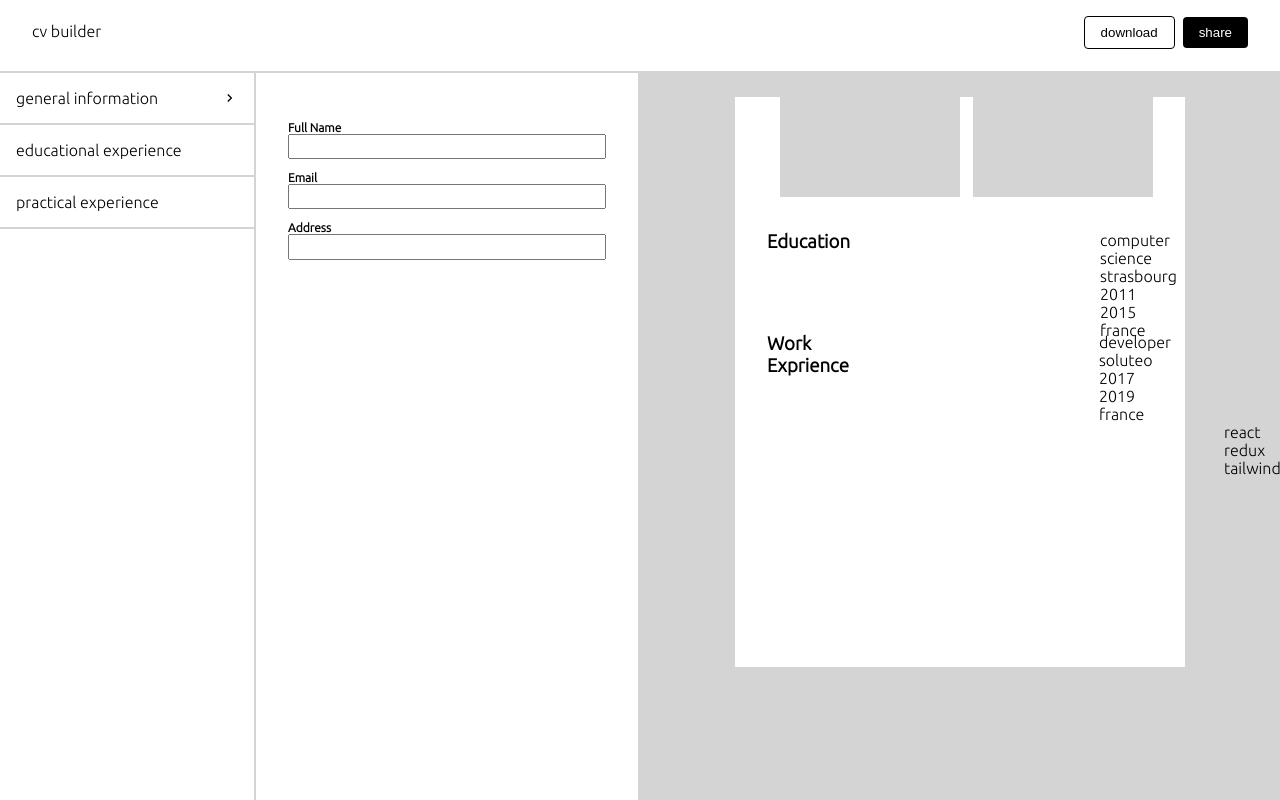
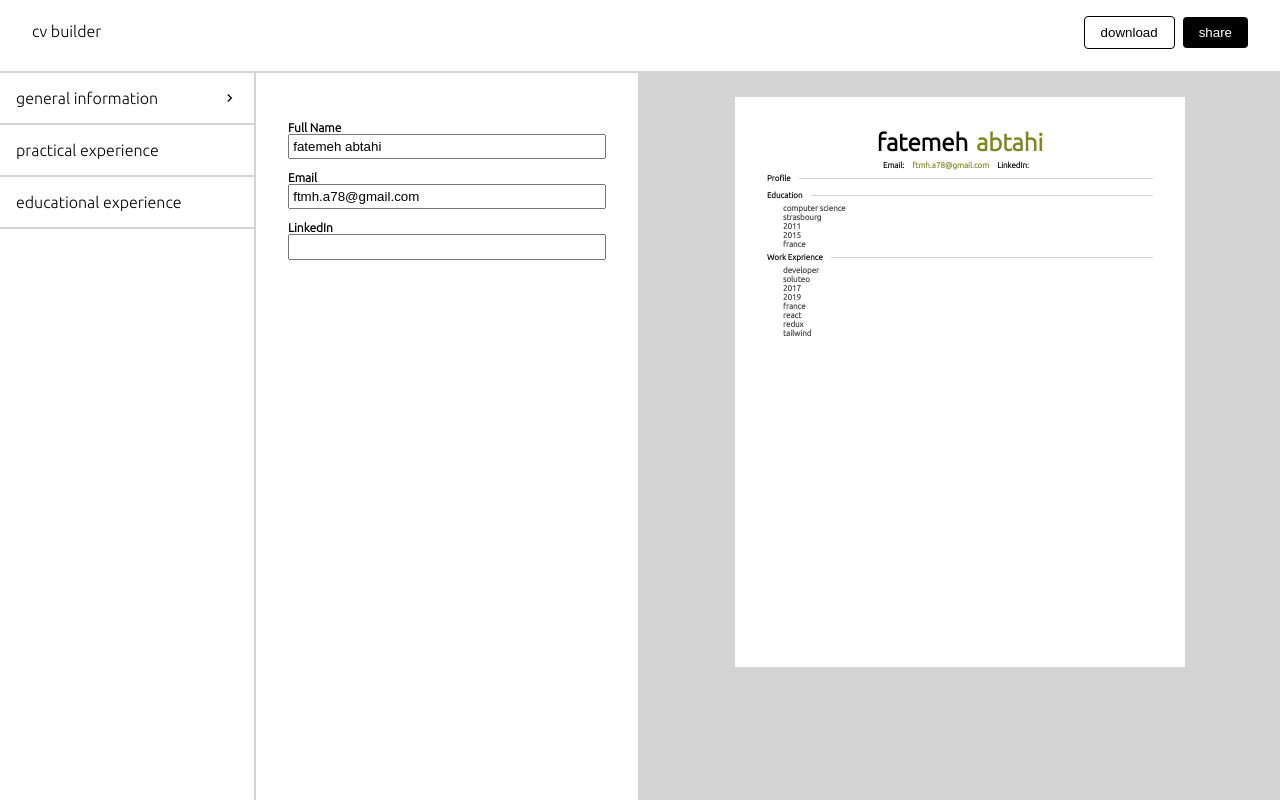
Before and after one commit to ftmhabt/cv-builder, a React (Vite) app in the folder cv-builder/: page / in a window 1280 px wide. Built offline with nearby package versions, Linux system fonts and the light colour scheme.

Commit message:
Chnage address to linkedin, Change order of columns, Fix styles

```diff
--- a/cv-builder/src/App.jsx
+++ b/cv-builder/src/App.jsx
@@ -5,9 +5,9 @@ import { useState } from "react";
 import { v4 as uuid } from "uuid";
 
 function App() {
-  const [name, setName] = useState("");
-  const [email, setEmail] = useState("");
-  const [address, setAddress] = useState("");
+  const [name, setName] = useState("fatemeh abtahi");
+  const [email, setEmail] = useState("ftmh.a78@gmail.com");
+  const [linkedin, setLinkedin] = useState("");
   const [exprience, setExprience] = useState([
     {
       id: uuid(),
@@ -39,8 +39,8 @@ function App() {
         setName,
         email,
         setEmail,
-        address,
-        setAddress,
+        linkedin,
+        setLinkedin,
         exprience,
         setExprience,
         education,
--- a/cv-builder/src/components/general.jsx
+++ b/cv-builder/src/components/general.jsx
@@ -20,12 +20,12 @@ export default function General() {
         value={context.email}
         onChange={(e) => context.setEmail(e.target.value)}
       />
-      <label htmlFor="address">Address</label>
+      <label htmlFor="linkedin">LinkedIn</label>
       <input
         type="text"
-        id="address"
-        value={context.address}
-        onChange={(e) => context.setAddress(e.target.value)}
+        id="linkedin"
+        value={context.linkedin}
+        onChange={(e) => context.setLinkedin(e.target.value)}
       />
     </form>
   );
--- a/cv-builder/src/components/left.jsx
+++ b/cv-builder/src/components/left.jsx
@@ -46,32 +46,32 @@ export default function Left() {
     <div className="forms">
       <div className="form-type">
         <div className="general-btn" onClick={() => setSelected(0)}>
-          general information{" "}
-          {selected === 0 ? <img src={rightIcon} alt="" /> : ""}{" "}
+          general information
+          {selected === 0 ? <img src={rightIcon} alt="" /> : ""}
         </div>
-        <div className="educational-btn" onClick={() => setSelected(1)}>
-          educational experience{" "}
+        <div className="practical-btn" onClick={() => setSelected(1)}>
+          practical experience
           {selected === 1 ? <img src={rightIcon} alt="" /> : ""}
         </div>
-        <div className="practical-btn" onClick={() => setSelected(2)}>
-          practical experience{" "}
+        <div className="educational-btn" onClick={() => setSelected(2)}>
+          educational experience
           {selected === 2 ? <img src={rightIcon} alt="" /> : ""}
         </div>
       </div>
       <div className="form">
-        {selected === 0 ? <General /> : ""}{" "}
+        {selected === 0 ? <General /> : ""}
         {selected === 1 ? (
           <div>
-            <Educational />
-            <button onClick={AddEducation}>+</button>
+            <Professional />
+            <button onClick={AddExprience}>+</button>
           </div>
         ) : (
           ""
         )}{" "}
         {selected === 2 ? (
           <div>
-            <Professional />
-            <button onClick={AddExprience}>+</button>
+            <Educational />
+            <button onClick={AddEducation}>+</button>
           </div>
         ) : (
           ""
--- a/cv-builder/src/components/right.jsx
+++ b/cv-builder/src/components/right.jsx
@@ -8,20 +8,26 @@ export default function Right() {
   return (
     <div className="cv">
       <div className="paper">
-        <div className="header">
+        <div className="personal">
           <div className="name">
             <div className="first">{first}</div>
-            <div className="last">{last}</div>
+            <div className="last theme">{last}</div>
           </div>
           <div className="info">
-            <div className="email">{context.email}</div>
-          </div>
-          <div className="info">
-            <div className="address">{context.address}</div>
+            <div>Email:</div>
+            <div className="theme">{context.email}</div>
+            <div>LinkedIn:</div>
+            <div className="theme">{context.linkedin}</div>
           </div>
         </div>
-        <div className="education">
-          <h3>Education</h3>
+        <div className="head">
+          Profile <hr />{" "}
+        </div>
+        <div className="detail odd">{context.details}</div>
+        <div className="head">
+          Education <hr />
+        </div>
+        <div className="education odd">
           {context.education.map((item) => (
             <div key={item.id}>
               <div>{item.field}</div>
@@ -32,8 +38,11 @@ export default function Right() {
             </div>
           ))}
         </div>
-        <div className="profession">
-          <h3>Work Exprience</h3>
+        <div className="head">
+          Work Exprience
+          <hr />
+        </div>
+        <div className="profession odd">
           {context.exprience.map((item) => (
             <div key={item.id}>
               <div>{item.role}</div>
@@ -42,9 +51,11 @@ export default function Right() {
               <div>{item.to}</div>
               <div>{item.location}</div>
               <div>{item.details}</div>
-              <div>{item.stack.map((item,index)=>(
-                <div key={index}>{item}</div>
-              ))}</div>
+              <div>
+                {item.stack.map((item, index) => (
+                  <div key={index}>{item}</div>
+                ))}
+              </div>
             </div>
           ))}
         </div>
--- a/cv-builder/src/context/general-context.js
+++ b/cv-builder/src/context/general-context.js
@@ -5,8 +5,8 @@ const cvContext = createContext({
     setName: () => { },
     email: '',
     setEmail: () => { },
-    address: '',
-    setAddress: () => { },
+    linkedin: '',
+    setLinkedin: () => { },
     exprience: [],
     setExprience: () => { },
     education: [],
--- a/cv-builder/src/styles/right.css
+++ b/cv-builder/src/styles/right.css
@@ -1,51 +1,67 @@
-.cv{
+:root {
+  --theme-color: #7e8724;
+}
+.cv {
   background-color: var(--gray);
 }
 
-.paper{
+.paper {
   background-color: white;
   width: 450px;
-    height: 570px;
+  min-height: 570px;
   margin: 1.5rem auto;
   padding: 2rem;
+  font-size: 0.5rem;
+  font-weight: bold;
+  display: flex;
+  flex-direction: column;
+  gap: .25rem;
 }
 
-.header{
+.personal {
   display: flex;
-    height: 70px;
+  flex-direction: column;
+  align-items: center;
+  gap: .25rem;
 }
 
-.name{
-    font-size: 2rem;
+.odd {
+  padding-left: 1rem;
+  color: rgb(61, 61, 61);
 }
 
-.last{
-    font-weight: bold;
+.name {
+  font-size: 1.5rem;
+  display: flex;
+  text-align: center;
 }
 
-.info{
-    width: 180px;
-    height: 100px;
-    font-size: .75rem;
-    background-color: var(--gray);
-    margin-top: -2rem;
-    margin-left: auto;
-    padding: 1rem;
-    padding-top: 2.5rem;
+.last {
+  padding-left: 0.5rem;
 }
 
-.education,
-.profession{
-    height: 70px;
-    margin: 2rem 0;
+.info {
   display: flex;
+  gap: 0.5rem;
 }
 
-.education div,
-.profession div{
-    margin-left: 125px;
+.theme {
+  color: var(--theme-color);
 }
 
-.profession{
-    height: 100px;
+.head {
+  display: flex;
+  gap: 0.5rem;
+  align-items: center;
+  font-weight: bolder;
 }
+
+.head > * {
+  flex: 1;
+}
+
+hr {
+  border-color: var(--gray);
+  border-top: 1px;
+  border-left: 0;
+}
```
Lines whose indentation alone changed are shown as unchanged.
